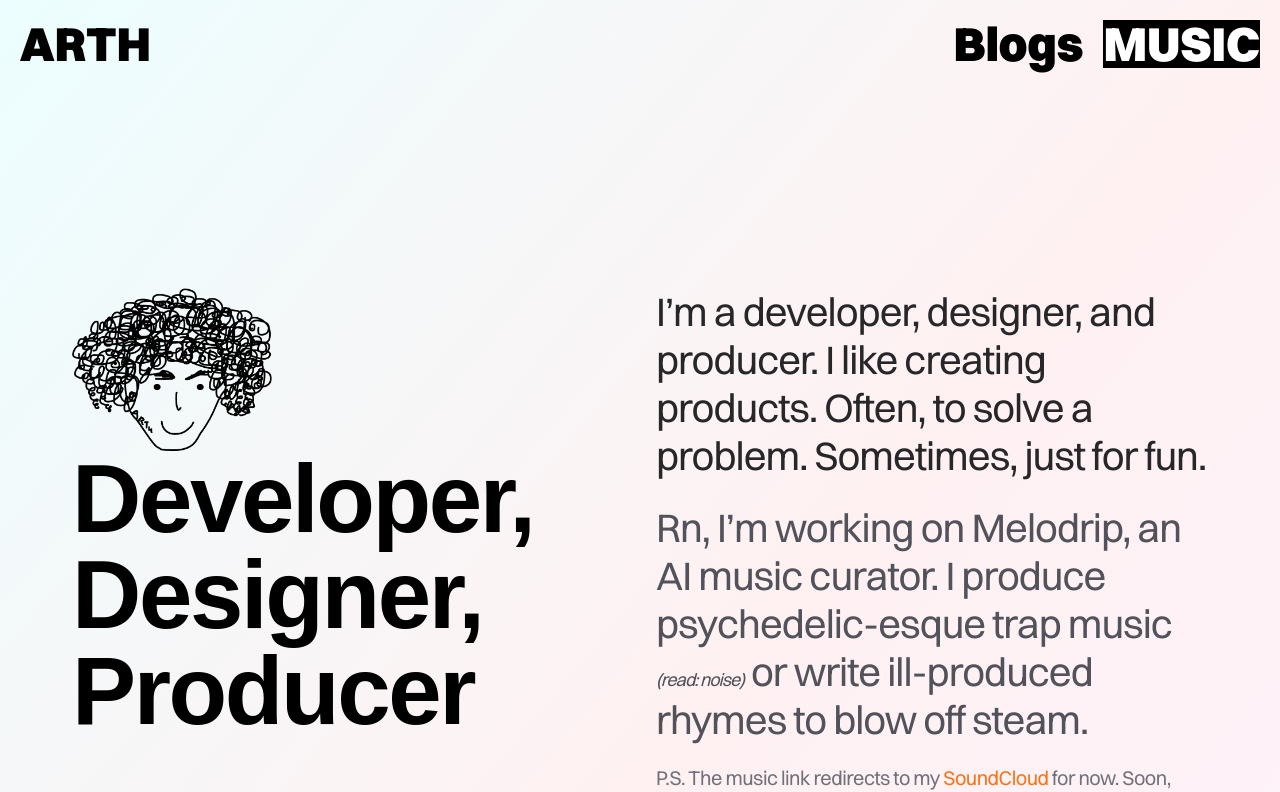
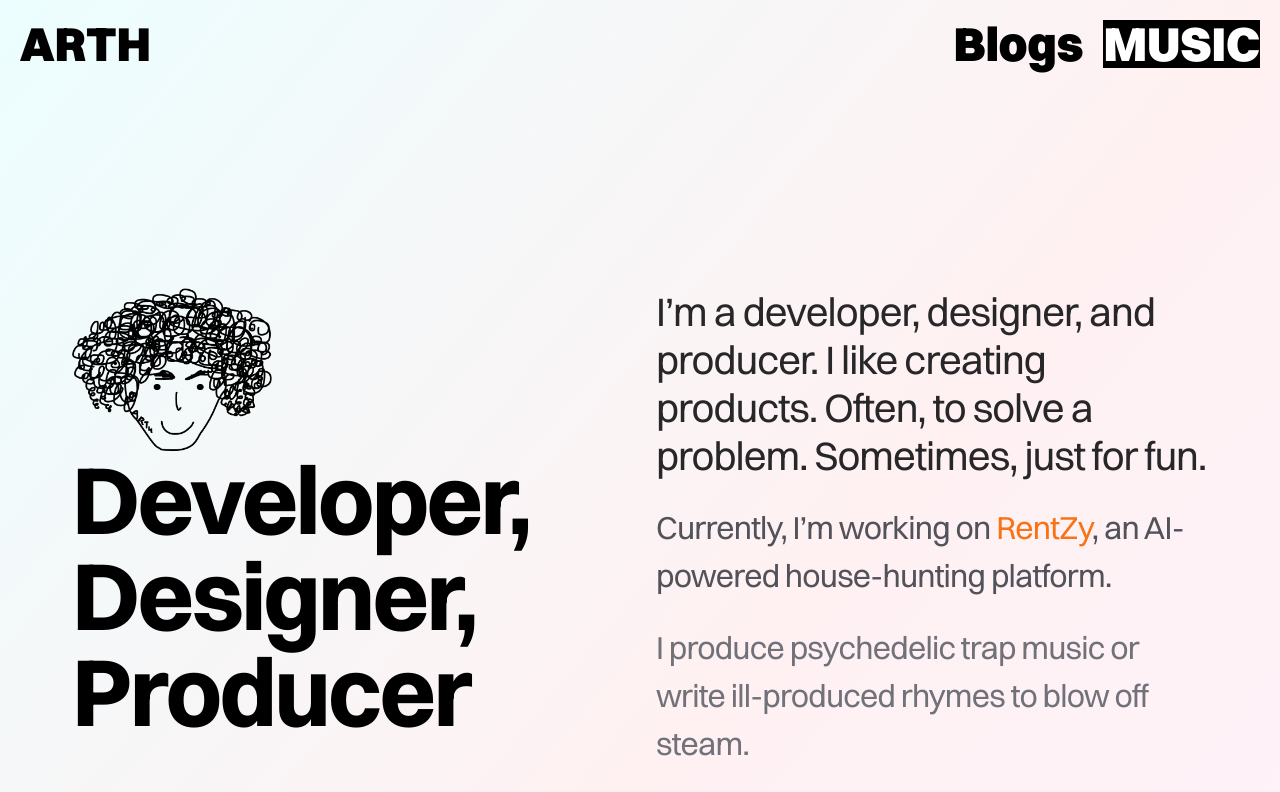
Before and after one commit to arthtyagi/arthtyagi-com, a Next.js app: page / in a window 1280 px wide. Shown: the top 792 px of the page. Built offline with nearby package versions, Linux system fonts and the light colour scheme; a web font is replaced by a local one.

Commit message:
update personal website

```diff
--- a/components/Hero.tsx
+++ b/components/Hero.tsx
@@ -1,10 +1,11 @@
 import Image from "next/image";
+import Link from "next/link";
 
 export default function Hero() {
   return (
     <div className="mx-auto lg:mx-0 max-w-8xl mb-10 lg:grid lg:grid-cols-2 lg:gap-x-8 lg:px-8 lg:py-40">
       <div className="mx-auto mt-16 md:max-w-2xl lg:mt-0 ">
-        <h1 className="text-6xl xl:text-8xl lg:text-7xl font-serif font-bold tracking-tight">
+        <h1 className="text-6xl xl:text-8xl lg:text-7xl font-bold tracking-tight">
           <Image src="/arth.png" alt="Arth Tyagi" width={200} height={200} />
           Developer, Designer, Producer
         </h1>
@@ -16,10 +17,20 @@ export default function Hero() {
         </p>
 
         <br />
-        <p className="xl:text-4xl lg:text-3xl text-2xl text-zinc-600 tracking-tight">
-          Rn, I’m working on Melodrip, an AI music curator. I produce
-          psychedelic-esque trap music <i className="text-lg">(read: noise)</i>{" "}
-          or write ill-produced rhymes to blow off steam.
+        <p className="xl:text-3xl lg:text-2xl text-xl text-zinc-600 tracking-tight">
+          Currently, I’m working on{" "}
+          <Link
+            href="https://getrentzy.com"
+            className="text-orange-500 link-underline link-underline-black"
+            target="_blank"
+          >
+            RentZy
+          </Link>
+          , an AI-powered house-hunting platform.
+        </p>
+        <br />
+        <p className="xl:text-3xl lg:text-2xl text-xl text-zinc-500 tracking-tight">
+          I produce psychedelic trap music{" "} or write ill-produced rhymes to blow off steam.
         </p>
         <p className="text-zinc-500 text-sm xl:text-xl lg:text-lg sm:text-base mt-5 tracking-tight">
           P.S. The music link redirects to my
@@ -30,8 +41,8 @@ export default function Hero() {
             {" "}
             SoundCloud
           </a>{" "}
-          for now. Soon, there will be a dedicated site/store. Yes, I
-          drew that goofy illustration just to make an <i>art NFT</i>.
+          for now. And, yes, I drew that
+          goofy illustration just to make an <i>art NFT</i>.
         </p>
       </div>
     </div>
```
Also changed, not shown: public/inthemix.png (added).
